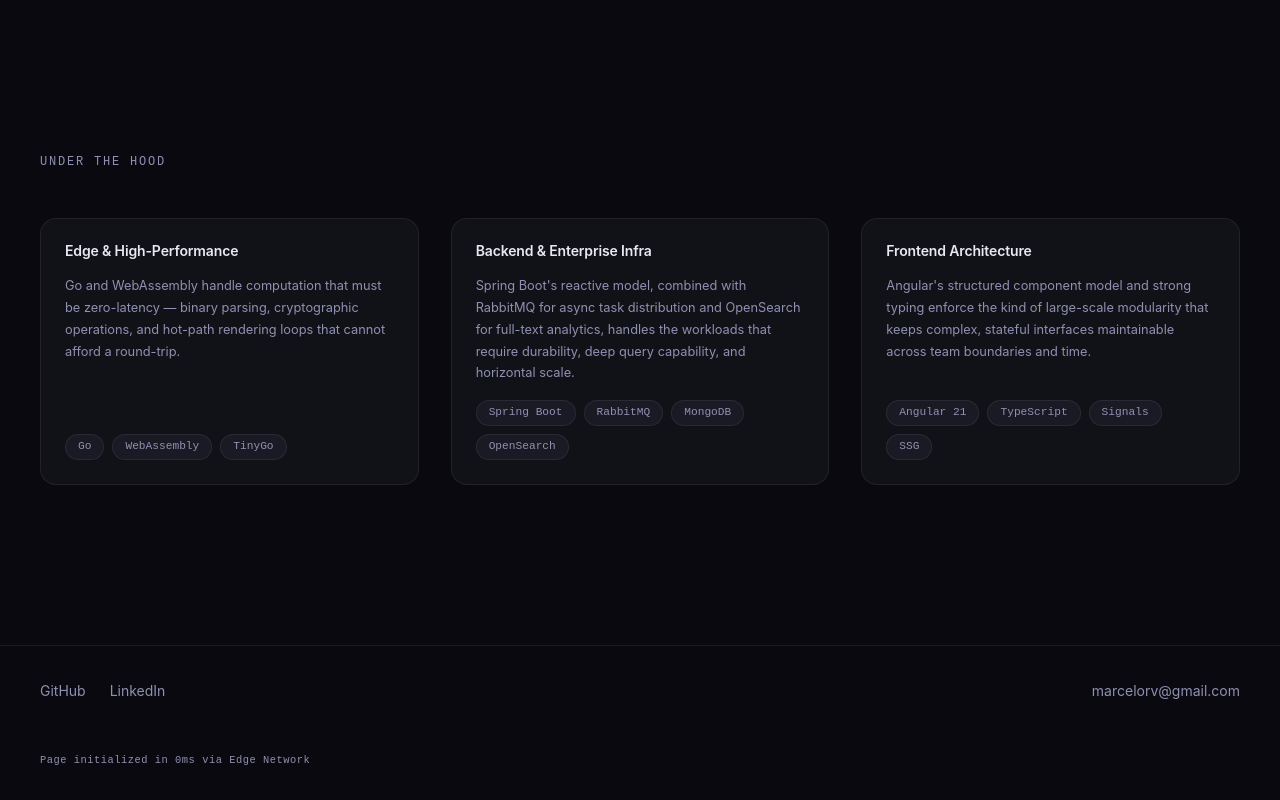
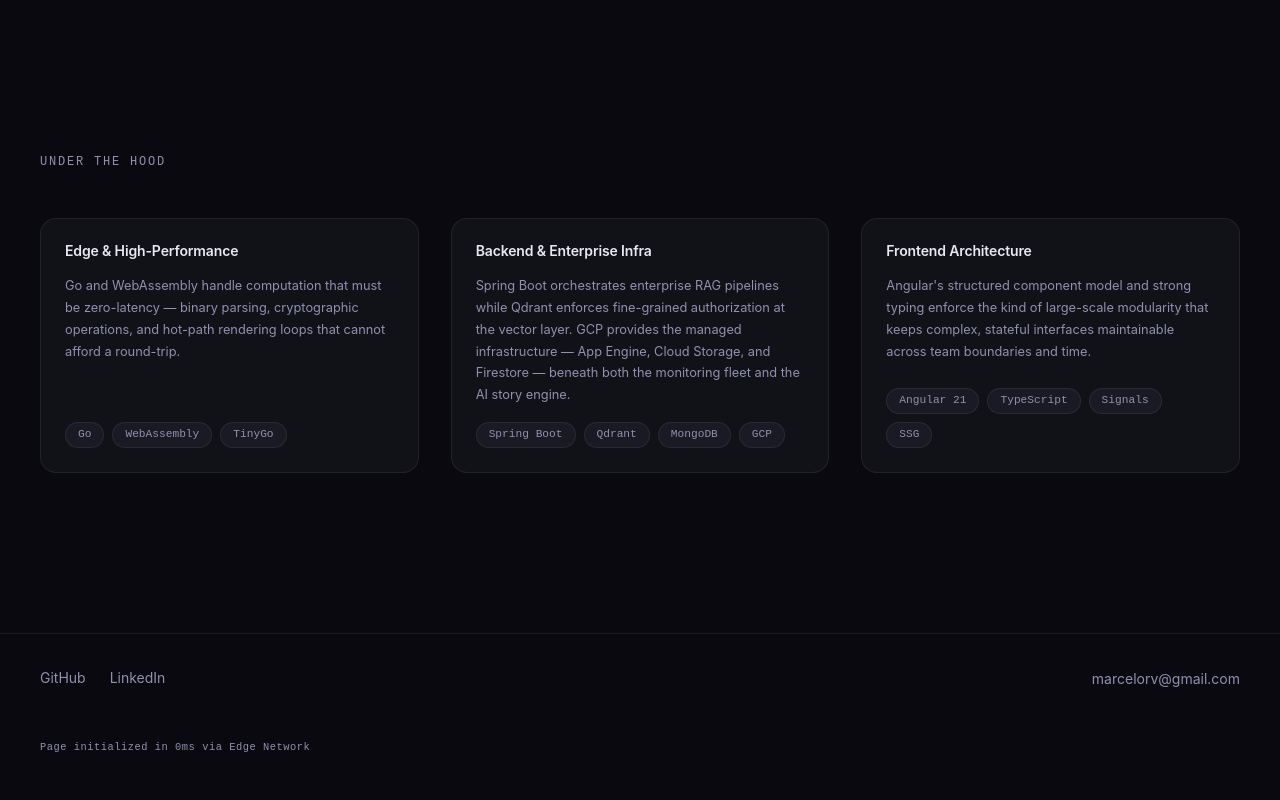
Before and after one commit to marcelorvergara/MVergara.net, an Angular app: page / in a window 1280 px wide. Shown: the part 1778-2578 px from the top of the page. Built offline with nearby package versions, Linux system fonts and the light colour scheme; no server answers.

Commit message:
fix: projects stack

```diff
--- a/src/app/components/tech-stack/tech-stack.html
+++ b/src/app/components/tech-stack/tech-stack.html
@@ -19,15 +19,16 @@
       <div class="stack__layer">
         <h3 class="stack__layer-title">Backend &amp; Enterprise Infra</h3>
         <p class="stack__layer-rationale">
-          Spring Boot's reactive model, combined with RabbitMQ for async task distribution and
-          OpenSearch for full-text analytics, handles the workloads that require durability,
-          deep query capability, and horizontal scale.
+          Spring Boot orchestrates enterprise RAG pipelines while Qdrant enforces
+          fine-grained authorization at the vector layer. GCP provides the managed
+          infrastructure — App Engine, Cloud Storage, and Firestore — beneath both
+          the monitoring fleet and the AI story engine.
         </p>
         <div class="stack__tags">
           <span class="tag">Spring Boot</span>
-          <span class="tag">RabbitMQ</span>
+          <span class="tag">Qdrant</span>
           <span class="tag">MongoDB</span>
-          <span class="tag">OpenSearch</span>
+          <span class="tag">GCP</span>
         </div>
       </div>
 
```
